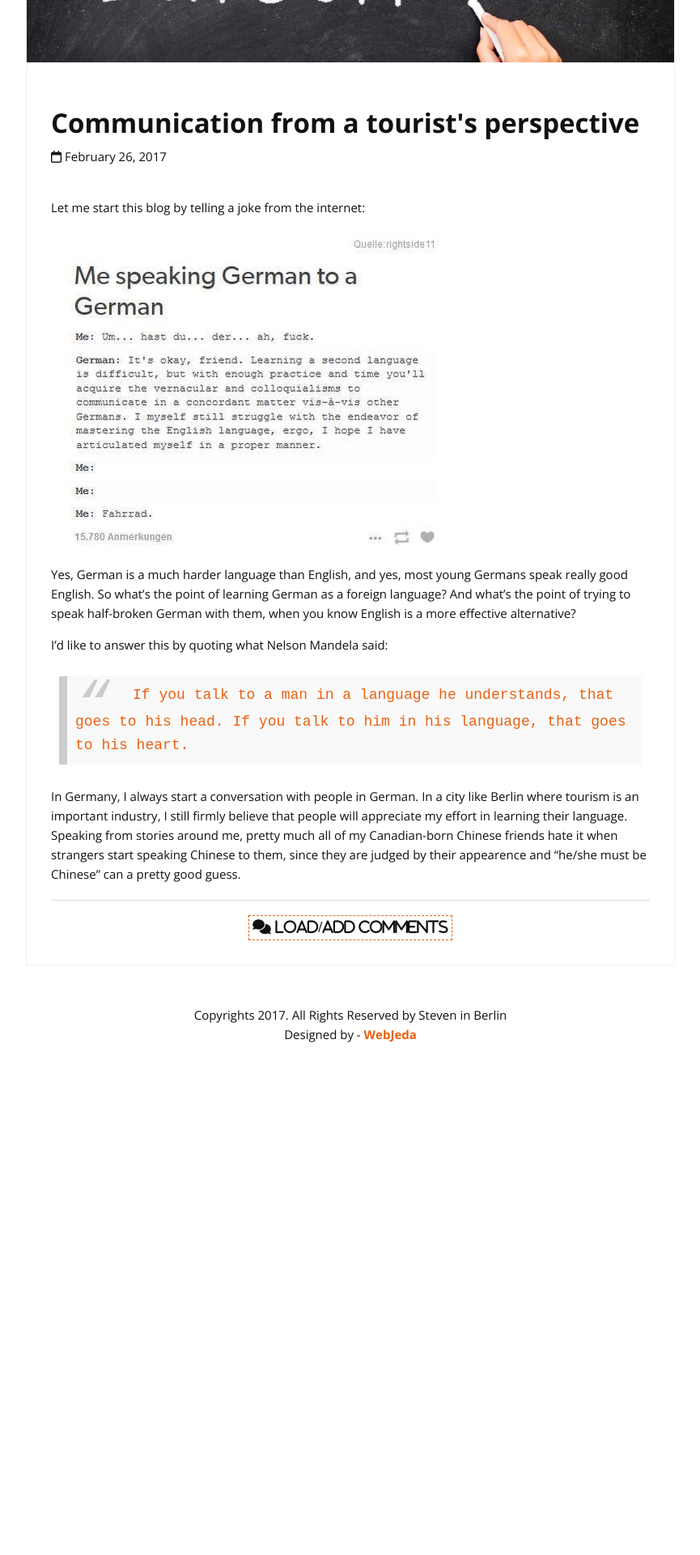
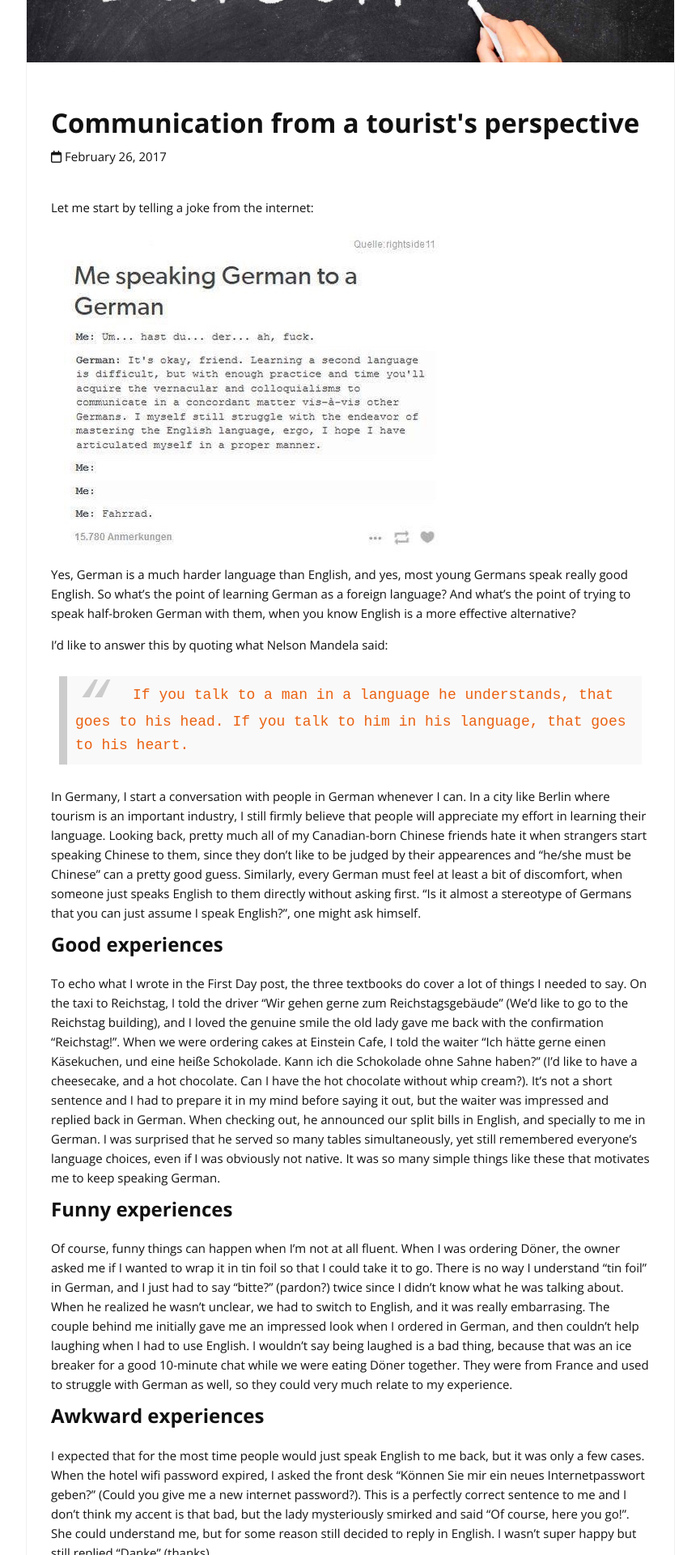
Before and after one commit to stevenwenxu/GER298, a Jekyll site: the page built from _posts/2017-02-26-communication-from-a-tourist-perspective.md, in a window 1280 px wide. Shown: the part 372-2292 px from the top of the page at 81% size, without its empty margins (207-1072 px from the left). Built offline with Jekyll 4.4.1, drawn with Linux system fonts in a browser that asks for light colours; nearby versions of some CDN libraries; before the commit the page ends 1719 px from its top, so only the background shows below that; some of the changed text lies outside the part shown.

Commit message:
finish communication

```diff
--- a/_posts/2017-02-26-communication-from-a-tourist-perspective.md
+++ b/_posts/2017-02-26-communication-from-a-tourist-perspective.md
@@ -8,7 +8,7 @@
 color: f44336
 ---
 
-Let me start this blog by telling a joke from the internet:
+Let me start by telling a joke from the internet:
 
 ![german joke]({{site.baseurl}}/images-hq/communication/german_joke.jpg)
 
@@ -16,15 +16,49 @@
 
 I'd like to answer this by quoting what Nelson Mandela said:
 
-<blockquote><p>
+<blockquote class="quote"><p>
 If you talk to a man in a language he understands, that goes to his head. If you talk to him in his language, that goes to his heart.
 </p></blockquote>
 
-In Germany, I always start a conversation with people in German. In a city like Berlin where tourism is an important industry, I still firmly believe that people will appreciate my effort in learning their language. Speaking from stories around me, pretty much all of my Canadian-born Chinese friends hate it when strangers start speaking Chinese to them, since they are judged by their appearence and "he/she must be Chinese" can a pretty good guess.
+In Germany, I start a conversation with people in German whenever I can. In a city like Berlin where tourism is an important industry, I still firmly believe that people will appreciate my effort in learning their language. Looking back, pretty much all of my Canadian-born Chinese friends hate it when strangers start speaking Chinese to them, since they don't like to be judged by their appearences and "he/she must be Chinese" can a pretty good guess. Similarly, every German must feel at least a bit of discomfort, when someone just speaks English to them directly without asking first. "Is it almost a stereotype of Germans that you can just assume I speak English?", one might ask himself.
+
+## Good experiences
+
+To echo what I wrote in the First Day post, the three textbooks do cover a lot of things I needed to say. On the taxi to Reichstag, I told the driver "Wir gehen gerne zum Reichstagsgebäude" (We'd like to go to the Reichstag building), and I loved the genuine smile the old lady gave me back with the confirmation "Reichstag!". When we were ordering cakes at Einstein Cafe, I told the waiter "Ich hätte gerne einen Käsekuchen, und eine heiße Schokolade. Kann ich die Schokolade ohne Sahne haben?" (I'd like to have a cheesecake, and a hot chocolate. Can I have the hot chocolate without whip cream?). It's not a short sentence and I had to prepare it in my mind before saying it out, but the waiter was impressed and replied back in German. When checking out, he announced our split bills in English, and specially to me in German. I was surprised that he served so many tables simultaneously, yet still remembered everyone's language choices, even if I was obviously not native. It was so many simple things like these that motivates me to keep speaking German.
 
 
+## Funny experiences
+
+Of course, funny things can happen when I'm not at all fluent. When I was ordering Döner, the owner asked me if I wanted to wrap it in tin foil so that I could take it to go. There is no way I understand "tin foil" in German, and I just had to say "bitte?" (pardon?) twice since I didn't know what he was talking about. When he realized he wasn't unclear, we had to switch to English, and it was really embarrasing. The couple behind me initially gave me an impressed look when I ordered in German, and then couldn't help laughing when I had to use English. I wouldn't say being laughed is a bad thing, because that was an ice breaker for a good 10-minute chat while we were eating Döner together. They were from France and used to struggle with German as well, so they could very much relate to my experience.
+
+
+## Awkward experiences
+
+I expected that for the most time people would just speak English to me back, but it was only a few cases. When the hotel wifi password expired, I asked the front desk "Können Sie mir ein neues Internetpasswort geben?" (Could you give me a new internet password?). This is a perfectly correct sentence to me and I don't think my accent is that bad, but the lady mysteriously smirked and said "Of course, here you go!". She could understand me, but for some reason still decided to reply in English. I wasn't super happy but still replied "Danke" (thanks).
+
+It was worse when I was getting a ticket in the German History Museum.
+
+> "Ich hätte gerne ein ermäßigtes Ticket für Student" \\
+> "Where are you from?" \\
+> "China" \\
+> (processes the ticket and gave me a brochure) "Here you go!"
+
+The brochure was in Chinese.
+
+## How do you get close to being authentic as a tourist?
+
+In both cases they were trying to give me the best tourist experience by minimizing the language barrier, and perhaps that's how they were trained to be professional. However, I wasn't the typical tourist since I also wanted to improve my German and make the trip more "authentic", so to speak. I wanted everything to be in German, from conversations to museum brochures. The Airbnb's slogan really resonates well with me. "Don't just go there. Live there".
+
+![airbnb slogan]({{site.baseurl}}/images-hq/communication/airbnb.png)
+
+To me, keeping every experience in a German environment is crucial to authenticity. I wanted to try my best to pretend to be a "Berliner". That's why whenever I had to use English, I always ask "Sprechen Sie Englisch?" (Do you speak English?) in German before asking the English question, and "Haben Sie eine Speisekarte auf Englisch?" (Do you have an English menu?) even though I seemed to understand a lot of words. To me, it's just not authentic if everything is presented to me in my comfort zone.
+
+I follow a lot of food explorers on Youtube. One common thing is that they always speak the local language, no matter how not-so-good that is. [The Food Ranger](https://www.youtube.com/channel/UCiAq_SU0ED1C6vWFMnw8Ekg), a Canadian, has been living in China for quite long time, yet he still discovers really local and authentic food every single week, because he gets to places where only locals know, some of them are literally not on the map. Why? He not only speaks Mandarin, but also the local dialect. People want to be friends with him and therefore he is able to try all the best things his city has to offer.
+
+I love that in smaller cities such as Dresden and Dessau, much less people are able to speak English. I got a LOT of practices there by not only addressing my own questions, but also my friends' translation needs. The locals just don't speak English at all, even those in the service industry. It always gives me great satisfaction when I got what I want (answer or stuff) in German, and I would say those two days are the best days. I was truly put in a German-only environment. It was what I call authentic.
+
 <style>
-blockquote {
+blockquote.quote {
   background: #f9f9f9;
   border-left: 10px solid #ccc;
   margin: 1.5em 10px;
```
Also changed, not shown: other parts of _posts/2017-02-26-communication-from-a-tourist-perspective.md (+2 -2 lines), images-hq/communication/airbnb.png (added).
